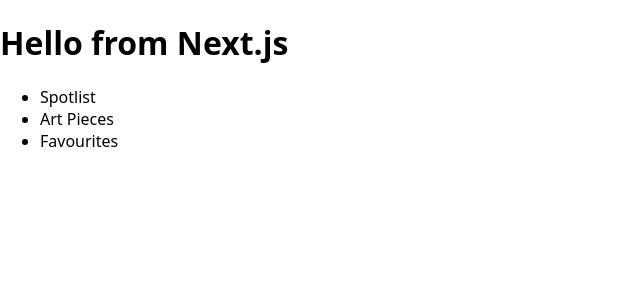
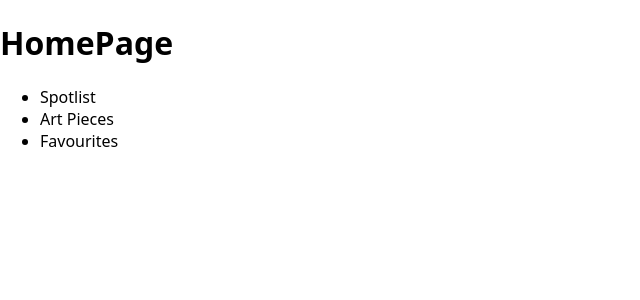
Before and after one commit to AdamHarrisB/web-recap-project-5, a Next.js app: page / in a window 1280 px wide. Shown: the top 300 px of the page, without its empty margins (0-640 px from the left). Built offline with nearby package versions, Linux system fonts and the light colour scheme.

Commit message:
add components folder

```diff
--- a/pages/index.js
+++ b/pages/index.js
@@ -1,7 +1,7 @@
 export default function HomePage() {
   return (
     <div>
-      <h1>Hello from Next.js</h1>
+      <h1>HomePage</h1>
       <footer>
         <ul>
           <li>Spotlist</li>
```
